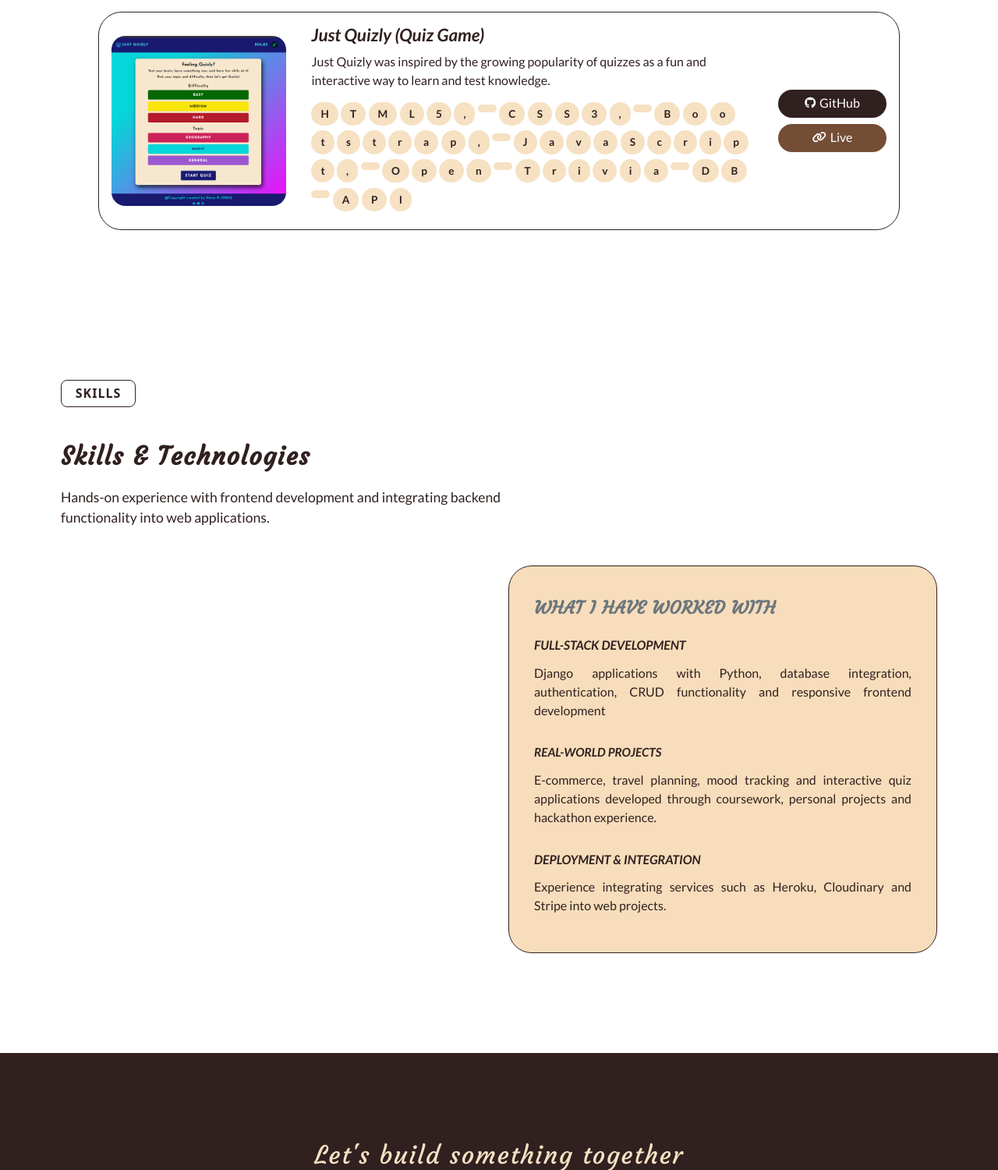
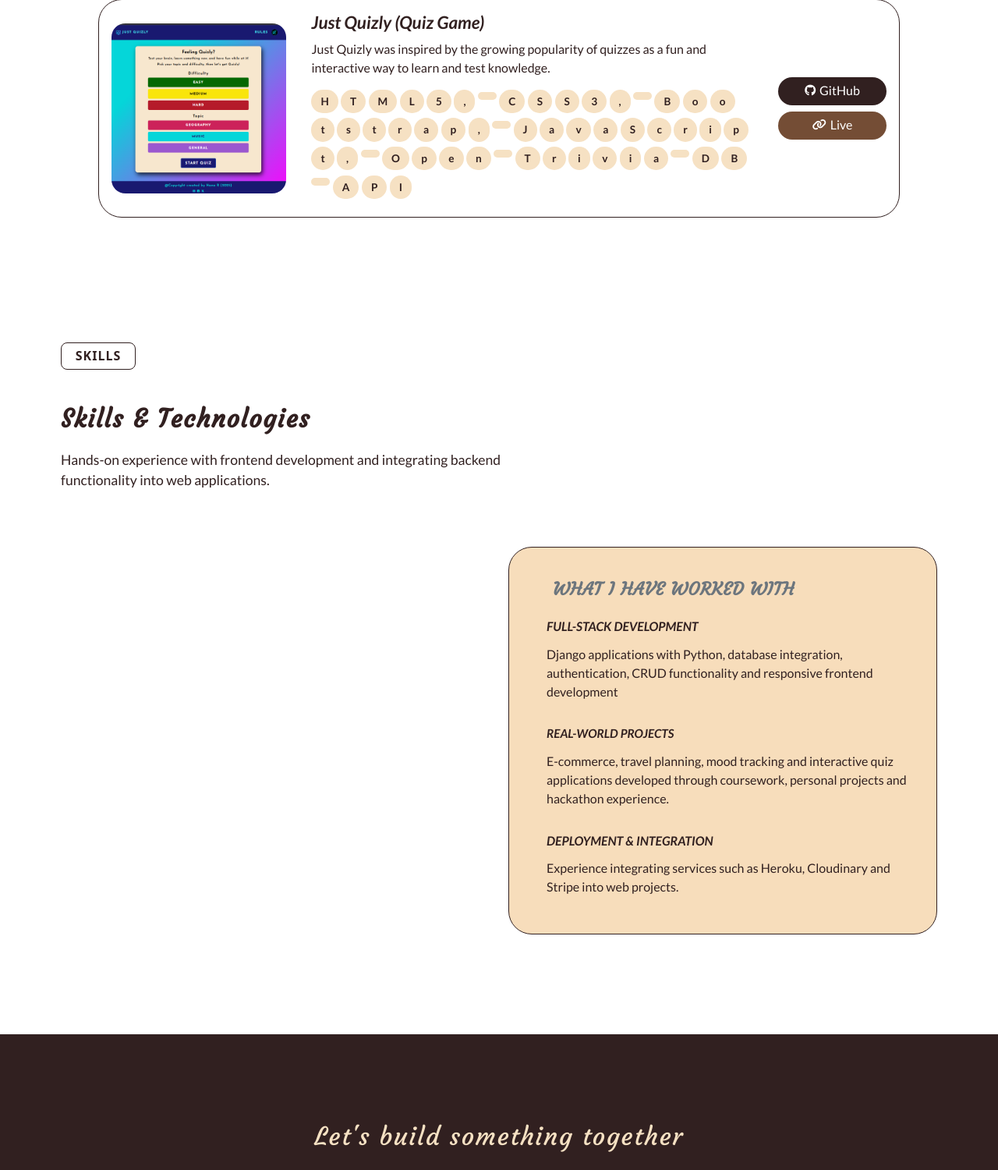
Before and after one commit to Rubina1978/portfolio-1.1, a Django app: template new_portfolio/templates/home/index.html in a window 1280 px wide. Shown: the part 2734-4234 px from the top of the page at 78% size. Run offline with Django 5.2, Linux system fonts and the light colour scheme; the template is opened without the code that fills it: values that come from a table or form of the project are taken from there, others are empty; data comes from the database, SQL or seed files in the repository; some libraries are stand-ins or nearby versions.

Commit message:
fix a bug in index page

```diff
--- a/new_portfolio/static/css/base.css
+++ b/new_portfolio/static/css/base.css
@@ -448,14 +448,18 @@ border-radius: 30px;
    background-color: #f7ddbb;
    color: #312020;
    font-family: var(--secondary-font);
+   margin-top: 1.5rem;
 }
 
 .skills-card .card-body {
-    padding: 2rem;
+    padding: 1rem;
 }
 
-.skills-card .card-text {
-    text-align: justify;
+ .skills .card-text {
+    justify-content: center;
+
+
+
 
 }
 .skills-card h4 {
@@ -470,6 +474,7 @@ border-radius: 30px;
 }
 .skills-card p {
     font-family: var(--secondary-font);
+    font-size: 0.9rem;
 
 }
 
@@ -660,6 +665,10 @@ footer .custom-btn:hover {
         display:flex;
         flex-direction: column;
     }
+
+    .skills-card p {
+        font-size: 1rem;
+    }
 }
 @media (min-width: 992px) {
 
@@ -737,6 +746,11 @@ footer .custom-btn:hover {
     font-size: 1.2rem;
    }
 
+    .skills-card .card-body {
+    padding: 2rem;
+}
+
+
    .custom-btn {
     font-size: 1.2rem;
     padding: 0.8rem;
--- a/new_portfolio/templates/home/index.html
+++ b/new_portfolio/templates/home/index.html
@@ -146,10 +146,10 @@
   </div>
 </div>
 
-<section id="projects" class="projects-intro container mt-4">
+<section id="projects" class="projects-intro container mt-3">
   <p class="section-label mt-3 d-flex justify-content-center">PROJECTS</p>
 
-  <p class="h4 logo-font pt-4">Websites I've Built</p>
+  <p class="h4 logo-font pt-3">Websites I've Built</p>
 
   <p class="section-intro">
     A selection of projects built throughout my web development journey, from
@@ -211,7 +211,7 @@
 </section>
 
 
-<section class="container mt-5 mb-5 pt-5 skills-section">
+<section class="container mt-5 mb-5 pt-3 skills-section">
   <p class="section-label text-uppercase text-center mt-5">Skills</p>
 
   <p class="h4 logo-font pt-4">Skills & Technologies</p>
@@ -238,8 +238,8 @@
     </div>
     <div class="col-12 col-lg-6 mb-5">
       <div class="card skills-card">
-        <div class="card-body">
-          <h4 class="card-title text-uppercase pt-2 pb-2 text-muted mb-3 ">
+        <div class="card-body ms-3">
+          <h4 class="card-title text-uppercase p-2 text-muted mb-3">
             What I have worked with
           </h4>
           <h6 class="text-uppercase"><em>Full-Stack Development</em></h6>
```
Also changed, not shown: about/static/about/css/about.css (+13 -3 lines).
